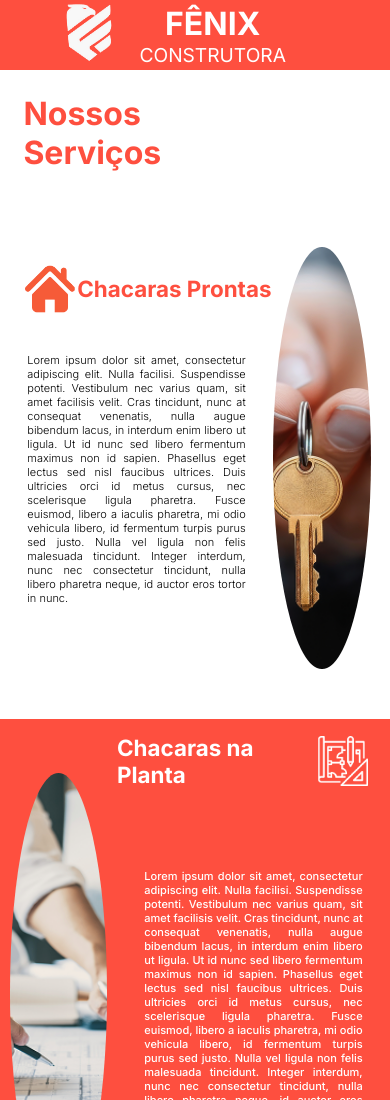
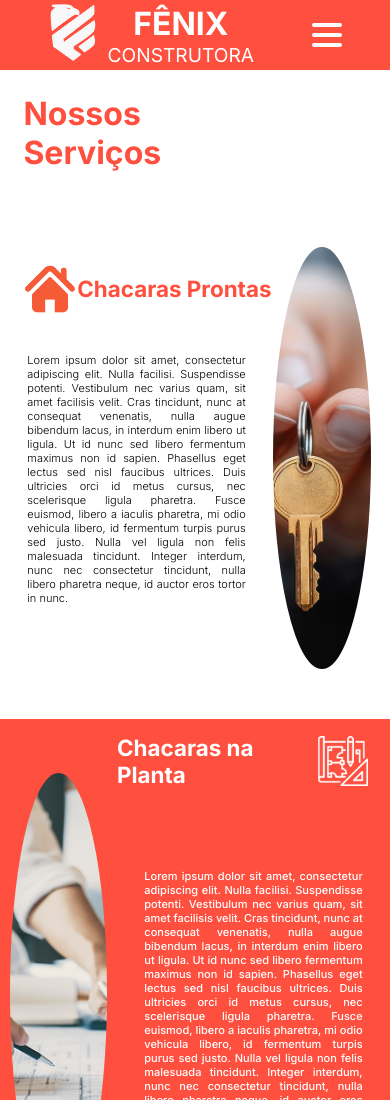
Before and after one commit to Guimas1506/FENIX-CONSTRUTORA, a website with bundled scripts: page serviços.html in a window 390 px wide. Shown: the top 1100 px of the page. Built offline with nearby package versions, Linux system fonts and the light colour scheme; no server answers.

Commit message:
Adição do menu para o header responsivo

```diff
--- a/serviços.html
+++ b/serviços.html
@@ -29,7 +29,15 @@
 
     </div>
     </div>
-
+<div class="menu">
+      <a href="./menu.html" class="menu-btn" style="display: flex; align-items: center; cursor: pointer; margin-left: 20px;">
+        <div style="width: 30px; height: 24px; display: flex; flex-direction: column; justify-content: space-between;">
+          <span style="display: block; height: 4px; background: #ffffff; border-radius: 2px;"></span>
+          <span style="display: block; height: 4px; background: #ffffff; border-radius: 2px;"></span>
+          <span style="display: block; height: 4px; background: #ffffff; border-radius: 2px;"></span>
+        </div>
+      </div>
+      </a>
     <div class="abas">
       <a href="./index.html"><p>Inicio</p></a>
       <a href="./sobre.html"><p>Sobre Nós</p></a>
```
